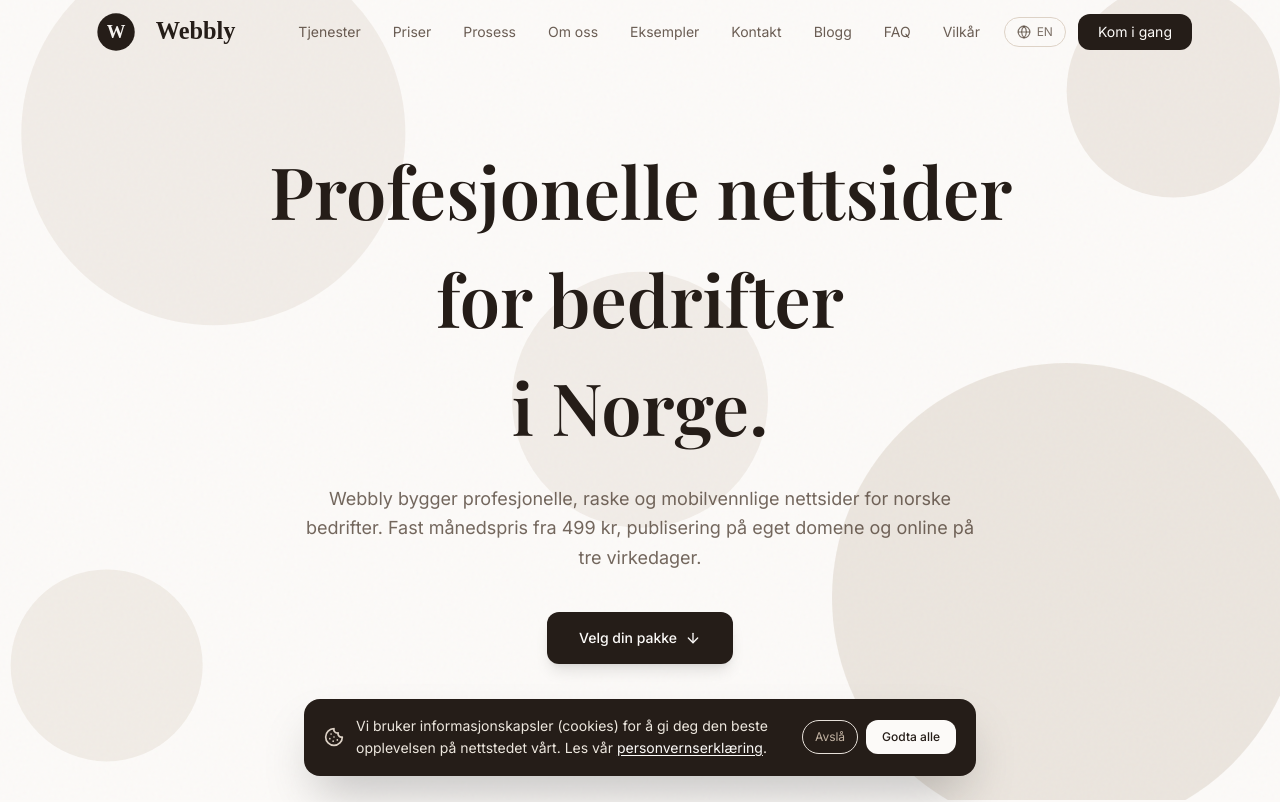
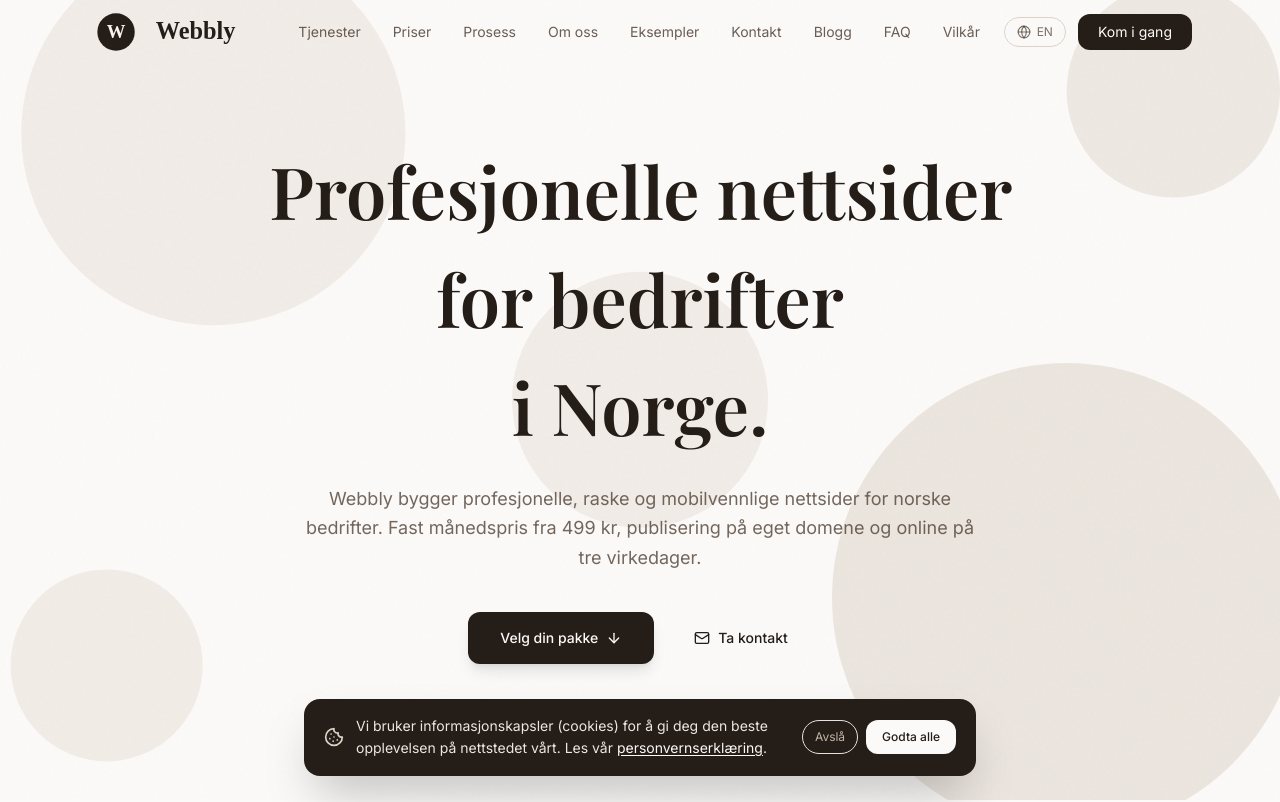
Before and after one commit to anishalvadzic/webbly.next, a Next.js app: page / in a window 1280 px wide. Shown: the top 802 px of the page. Built offline with nearby package versions, Linux system fonts and the light colour scheme.

Commit message:
Add secondary "Ta kontakt" CTA to hero section
Gives users who aren't ready to pick a plan a clear path to the contact
form directly from the hero, improving funnel coverage without weakening
the primary CTA.

```diff
--- a/components/landing/Hero.jsx
+++ b/components/landing/Hero.jsx
@@ -1,7 +1,7 @@
 "use client";
 
 import { motion } from "framer-motion";
-import { ArrowDown } from "lucide-react";
+import { ArrowDown, Mail } from "lucide-react";
 
 const FloatingOrb = ({ cx, cy, r, delay, duration }) => (
   <motion.circle
@@ -23,6 +23,7 @@ export default function Hero({ lang }) {
       h1c: "i Norge.",
       sub: "Webbly bygger profesjonelle, raske og mobilvennlige nettsider for norske bedrifter. Fast månedspris fra 499 kr, publisering på eget domene og online på tre virkedager.",
       cta: "Velg din pakke",
+      ctaSecondary: "Ta kontakt",
       scroll: "Utforsk",
     },
     en: {
@@ -31,6 +32,7 @@ export default function Hero({ lang }) {
       h1c: "in Norway.",
       sub: "Webbly builds professional, fast and mobile-friendly websites for Norwegian businesses. Fixed monthly price from 499 kr, published on your own domain and online in three business days.",
       cta: "Choose Your Plan",
+      ctaSecondary: "Contact us",
       scroll: "Explore",
     },
   }[lang];
@@ -86,10 +88,13 @@ export default function Hero({ lang }) {
           {t.sub}
         </motion.p>
 
-        <motion.button
+        <motion.div
           initial={{ opacity: 0, scale: 0.95 }}
           animate={{ opacity: 1, scale: 1 }}
           transition={{ duration: 0.5, delay: 0.7, ease: "easeOut" }}
+          className="flex flex-col sm:flex-row items-center justify-center gap-3 sm:gap-4"
+        >
+          <motion.button
             whileHover={{ scale: 1.03 }}
             whileTap={{ scale: 0.97 }}
             onClick={() => scrollTo("#pricing")}
@@ -98,6 +103,17 @@ export default function Hero({ lang }) {
             {t.cta}
             <ArrowDown className="w-4 h-4" />
           </motion.button>
+
+          <motion.button
+            whileHover={{ scale: 1.03 }}
+            whileTap={{ scale: 0.97 }}
+            onClick={() => scrollTo("#contact")}
+            className="inline-flex items-center gap-2 text-deep-brown px-6 py-4 rounded-xl text-sm font-body font-medium hover:text-warm-brown transition-colors duration-200 cursor-pointer"
+          >
+            <Mail className="w-4 h-4" />
+            {t.ctaSecondary}
+          </motion.button>
+        </motion.div>
       </div>
 
       {/* Scroll indicator */}
```
Lines whose indentation alone changed are shown as unchanged.
